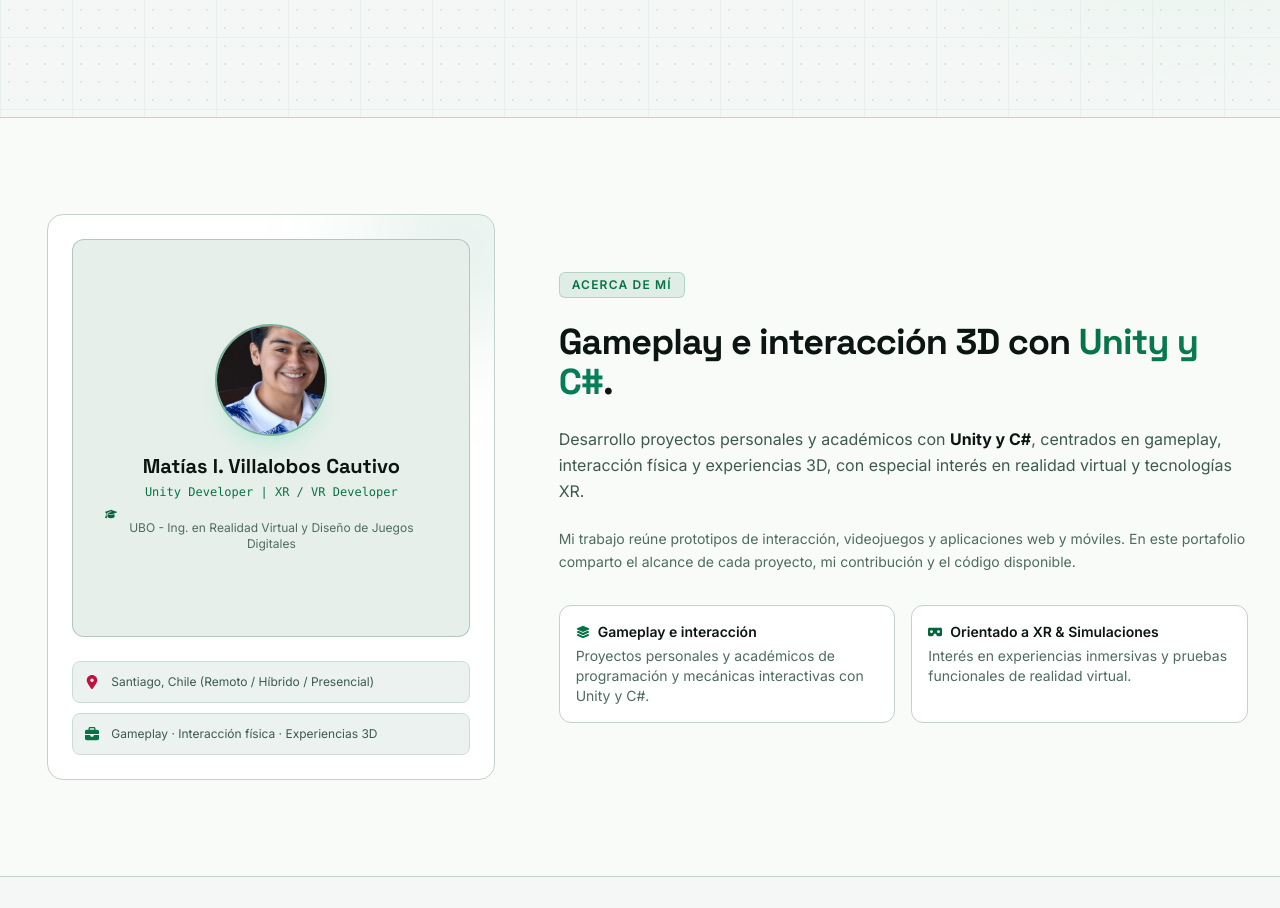
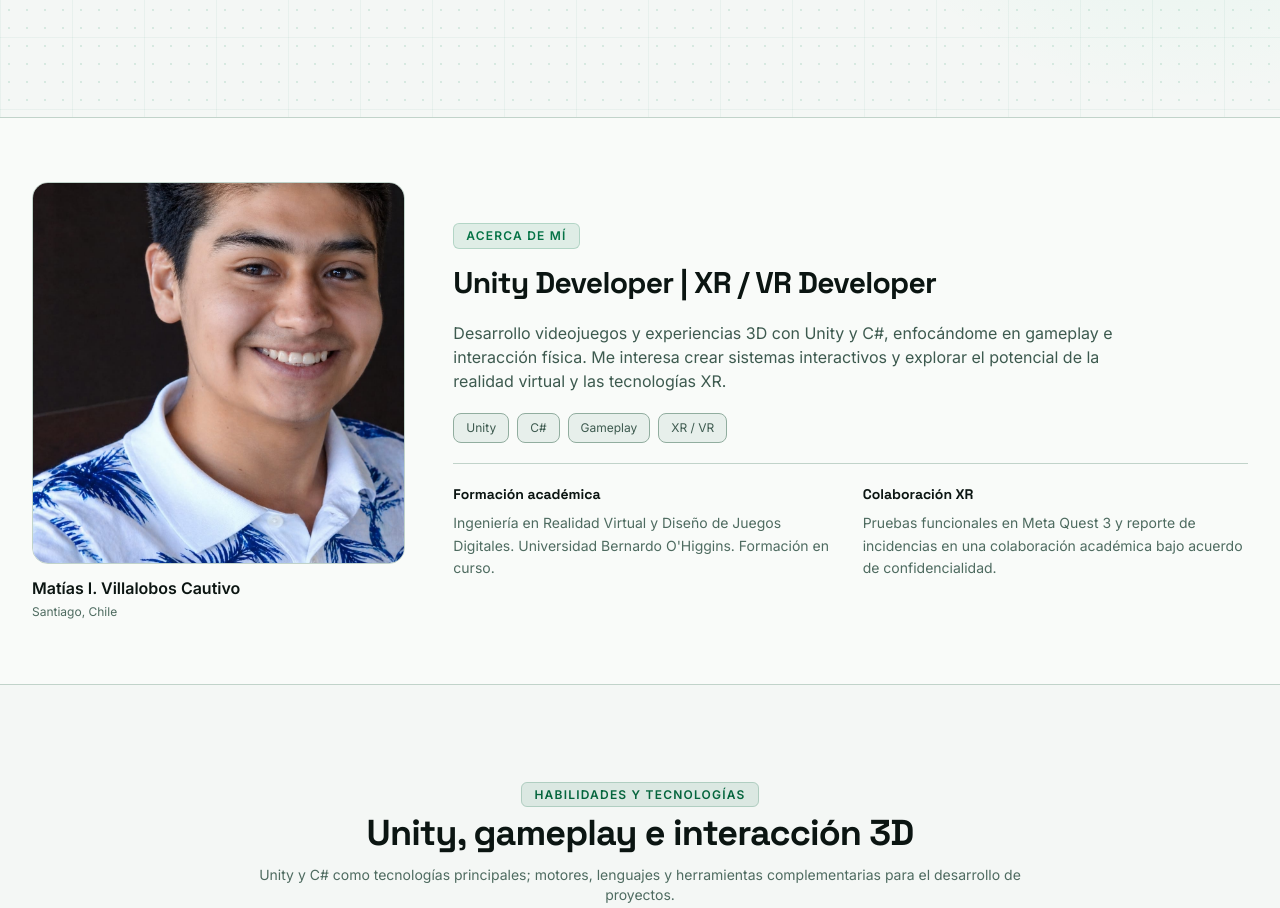
Before and after one commit to Matixvc/portafolio-web, a website: page index.html in a window 1280 px wide. Shown: the part 683-1591 px from the top of the page. Drawn offline with Linux system fonts and the light colour scheme; no server answers.

Commit message:
feat(portfolio): refine project archive and about section

```diff
--- a/index.html
+++ b/index.html
@@ -232,74 +232,95 @@
         </div>
     </section>
 
-    <section id="sobre-mi" class="py-24 bg-cardBg/40 border-y border-cardBorder relative">
+    <!-- ======== SOBRE MÍ SECTION (Fase 9.4A.1 redesign - editorial composition) ======== -->
+
+    <section id="sobre-mi" class="py-12 lg:py-16 bg-cardBg/40 border-y border-cardBorder relative">
     <div class="max-w-7xl mx-auto px-4 sm:px-6 lg:px-8">
-            <div class="grid grid-cols-1 lg:grid-cols-12 gap-12 items-center">
+        <div class="grid grid-cols-1 lg:grid-cols-12 gap-8 lg:gap-12 items-center">
 
-                <!-- Profile Identity Card -->
-                <div class="lg:col-span-5 relative">
-                    <div class="relative mx-auto max-w-md rounded-2xl bg-cardBg border border-cardBorder p-6 overflow-hidden">
-                        <div class="absolute -top-12 -right-12 w-40 h-40 bg-accentCyan/15 rounded-full blur-3xl"></div>
+        <!-- Fotografía -->
+        <figure class="lg:col-span-4 w-full max-w-sm mx-auto lg:mx-0">
+            <div class="rounded-2xl overflow-hidden border border-cardBorder bg-cardBg">
+            <img
+                src="assets/foto-perfil.jpg"
+                alt="Retrato profesional de Matías Villalobos"
+                width="480"
+                height="600"
+                class="block w-full h-72 sm:h-80 lg:h-[380px] object-cover object-center"
+                loading="lazy"
+                decoding="async"
+            >
+            </div>
+            <figcaption class="mt-3">
+            <p class="text-base font-semibold text-primary">
+                Matías I. Villalobos Cautivo
+            </p>
+            <p class="text-xs text-muted mt-1">
+                Santiago, Chile
+            </p>
+            </figcaption>
+        </figure>
 
-                        <div class="profile-portrait aspect-square rounded-xl bg-gradient-to-br from-neutral-900 to-neutral-800 border border-dividerStrong/60 flex flex-col items-center justify-center p-8 text-center relative overflow-hidden group">
+        <!-- Presentación profesional -->
+        <div class="lg:col-span-8 min-w-0 space-y-5">
 
-                            <img src="assets/foto-perfil.jpg" alt="Foto de Matías I. Villalobos Cautivo" width="112" height="112" class="w-28 h-28 rounded-full object-cover border-2 border-accentCyan/50 shadow-neon-cyan mb-4 group-hover:scale-105 transition-transform duration-500">
+            <div>
+            <span class="inline-block px-3 py-1 rounded-md bg-accentCyan/10 border border-accentCyan/20 text-accentInk text-xs font-semibold uppercase tracking-widest">
+                Acerca de mí
+            </span>
 
-                            <h3 class="font-bold text-xl text-primary">Matías I. Villalobos Cautivo</h3>
-                            <p class="text-xs text-accentInk mt-1 font-mono font-medium">Unity Developer | XR / VR Developer</p>
-                            <p class="text-xs text-muted mt-2"><svg aria-hidden="true" class="text-accentViolet icon" ><use href="assets/icons.svg#icon-graduation-cap"/></svg> UBO - Ing. en Realidad Virtual y Diseño de Juegos Digitales</p>
+            <h2 class="text-2xl sm:text-3xl font-bold text-primary tracking-tight mt-4">
+                Unity Developer | XR / VR Developer
+            </h2>
             </div>
 
-                        <!-- Highlights list -->
-                        <div class="mt-6 space-y-2.5 text-xs text-secondary">
-                            <div class="flex items-center gap-3 p-3 rounded-lg bg-surfaceInset/80 border border-divider">
-                                <svg aria-hidden="true" class="text-roseInk text-sm icon" ><use href="assets/icons.svg#icon-location-dot"/></svg>
-                                <span>Santiago, Chile (Remoto / Híbrido / Presencial)</span>
-                            </div>
-                            <div class="flex items-center gap-3 p-3 rounded-lg bg-surfaceInset/80 border border-divider">
-                                <svg aria-hidden="true" class="text-accentInk text-sm icon" ><use href="assets/icons.svg#icon-briefcase"/></svg>
-                                <span>Gameplay · Interacción física · Experiencias 3D</span>
-                            </div>
-                        </div>
-                    </div>
+            <p class="text-secondary text-sm sm:text-base leading-relaxed max-w-2xl">
+            Desarrollo videojuegos y experiencias 3D con Unity y C#,
+            enfocándome en gameplay e interacción física.
+            Me interesa crear sistemas interactivos y explorar
+            el potencial de la realidad virtual y las tecnologías XR.
+            </p>
+
+            <!-- Especialidades -->
+            <div class="flex flex-wrap gap-2">
+            <span class="px-3 py-1.5 rounded-lg bg-surfaceInset border border-dividerStrong text-xs text-secondary">Unity</span>
+            <span class="px-3 py-1.5 rounded-lg bg-surfaceInset border border-dividerStrong text-xs text-secondary">C#</span>
+            <span class="px-3 py-1.5 rounded-lg bg-surfaceInset border border-dividerStrong text-xs text-secondary">Gameplay</span>
+            <span class="px-3 py-1.5 rounded-lg bg-surfaceInset border border-dividerStrong text-xs text-secondary">XR / VR</span>
             </div>
 
-                <!-- Academic and Profile Narrative -->
-                <div class="lg:col-span-7 space-y-6">
-                    <div class="inline-block px-3 py-1 rounded-md bg-accentCyan/10 border border-accentCyan/20 text-accentInk text-xs font-semibold uppercase tracking-widest">
-                        Acerca de mí
+            <!-- Formación y experiencia práctica -->
+            <div class="border-t border-cardBorder pt-5 grid grid-cols-1 sm:grid-cols-2 gap-6">
+
+            <div class="space-y-2">
+                <h3 class="text-sm font-semibold text-primary">
+                Formación académica
+                </h3>
+                <p class="text-sm text-muted leading-relaxed">
+                Ingeniería en Realidad Virtual y Diseño de Juegos Digitales.
+                Universidad Bernardo O'Higgins.
+                Formación en curso.
+                </p>
             </div>
-                    <h2 class="text-3xl sm:text-4xl font-bold text-primary tracking-tight">
-                        Gameplay e interacción 3D con <span class="profile-heading-accent text-transparent bg-clip-text bg-gradient-to-r from-accentCyan to-accentBlue">Unity y C#</span>.
-                    </h2>
 
-                    <p class="text-secondary text-base leading-relaxed">
-                        Desarrollo proyectos personales y académicos con <strong class="text-primary">Unity y C#</strong>, centrados en gameplay, interacción física y experiencias 3D, con especial interés en realidad virtual y tecnologías XR.
+            <div class="space-y-2">
+                <h3 class="text-sm font-semibold text-primary">
+                Colaboración XR
+                </h3>
+                <p class="text-sm text-muted leading-relaxed">
+                Pruebas funcionales en Meta Quest 3 y reporte
+                de incidencias en una colaboración académica
+                bajo acuerdo de confidencialidad.
                 </p>
-                    <p class="text-muted text-sm leading-relaxed">
-                        Mi trabajo reúne prototipos de interacción, videojuegos y aplicaciones web y móviles. En este portafolio comparto el alcance de cada proyecto, mi contribución y el código disponible.
-                    </p>
+            </div>
 
-                    <!-- Core Strengths -->
-                    <div class="grid grid-cols-1 sm:grid-cols-2 gap-4 pt-2">
-                        <div class="p-4 rounded-xl bg-cardBg border border-cardBorder">
-                            <h4 class="font-semibold text-primary text-sm mb-1 flex items-center gap-2">
-                                <svg aria-hidden="true" class="text-accentInk icon" ><use href="assets/icons.svg#icon-layer-group"/></svg> Gameplay e interacción
-                            </h4>
-                            <p class="text-sm text-muted">Proyectos personales y académicos de programación y mecánicas interactivas con Unity y C#.</p>
-                        </div>
-                        <div class="p-4 rounded-xl bg-cardBg border border-cardBorder">
-                            <h4 class="font-semibold text-primary text-sm mb-1 flex items-center gap-2">
-                                <svg aria-hidden="true" class="text-accentViolet icon" ><use href="assets/icons.svg#icon-vr-cardboard"/></svg> Orientado a XR & Simulaciones
-                            </h4>
-                            <p class="text-sm text-muted">Interés en experiencias inmersivas y pruebas funcionales de realidad virtual.</p>
-                        </div>
             </div>
         </div>
 
         </div>
     </div>
     </section>
+
 
     <section id="sistemas" class="py-24 relative">
         <div class="max-w-7xl mx-auto px-4 sm:px-6 lg:px-8">
--- a/src/input.css
+++ b/src/input.css
@@ -1297,6 +1297,44 @@ input::placeholder, textarea::placeholder {
     background-image: linear-gradient(to right, #20d58f, #72dfb3);
 }
 
+/* === Bordes finos y elegantes para tarjetas de project archive === */
+
+/* Tarjetas principales (las 4 proyectos reales) */
+#proyectos .project-card {
+    border: 1px solid var(--border-card, color-mix(in srgb, var(--bg-secondary) 80%, var(--text-muted)));
+    border-radius: var(--radius-card, 0.75rem);
+    transition: border-color var(--transition-fast, 0.2s ease);
+}
+
+/* Hover: borde esmeralda más intenso */
+#proyectos .project-card:hover {
+    border-color: var(--accent-esmeralda, #20D58F);
+}
+
+/* Focus-visible: anillo claramente perceptible para accesibilidad */
+#proyectos .project-card:focus-visible {
+    border-color: var(--accent-esmeralda, #20D58F);
+    outline: 2px solid var(--focus);
+    outline-offset: 2px;
+}
+
+/* Tarjeta final "Próximamente, más proyectos..." - apariencia diferenciada */
+#proyectos .project-card:last-child {
+    border-style: dashed;
+    border-color: var(--divider-strong, #679887);
+}
+
+/* Reducir movimiento */
+@media (prefers-reduced-motion: reduce) {
+    #proyectos .project-card {
+        transition: border-color 0ms;
+    }
+    #proyectos .project-card:focus-visible {
+        outline: 2px solid var(--focus);
+        outline-offset: 2px;
+    }
+}
+
 /* Header adjusts only where adding the theme control would crowd navigation. */
 @media (max-width: 639px) {
     .site-brand { gap: 0.5rem; }
```
Also changed, not shown: dist/styles.css. Lines whose indentation alone changed are shown as unchanged.
